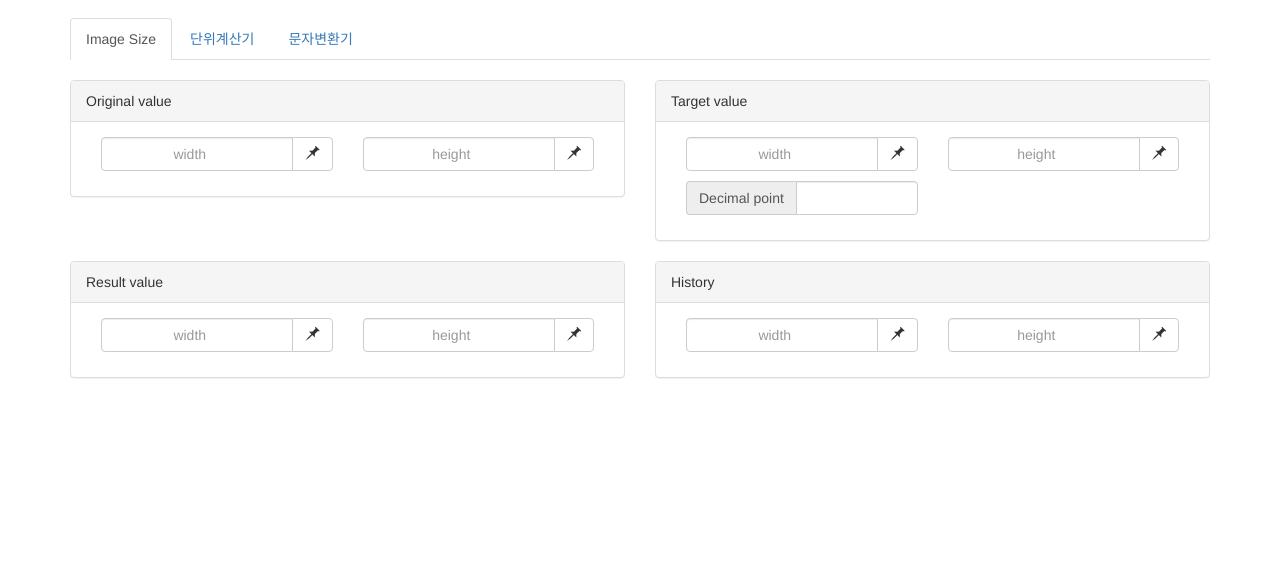
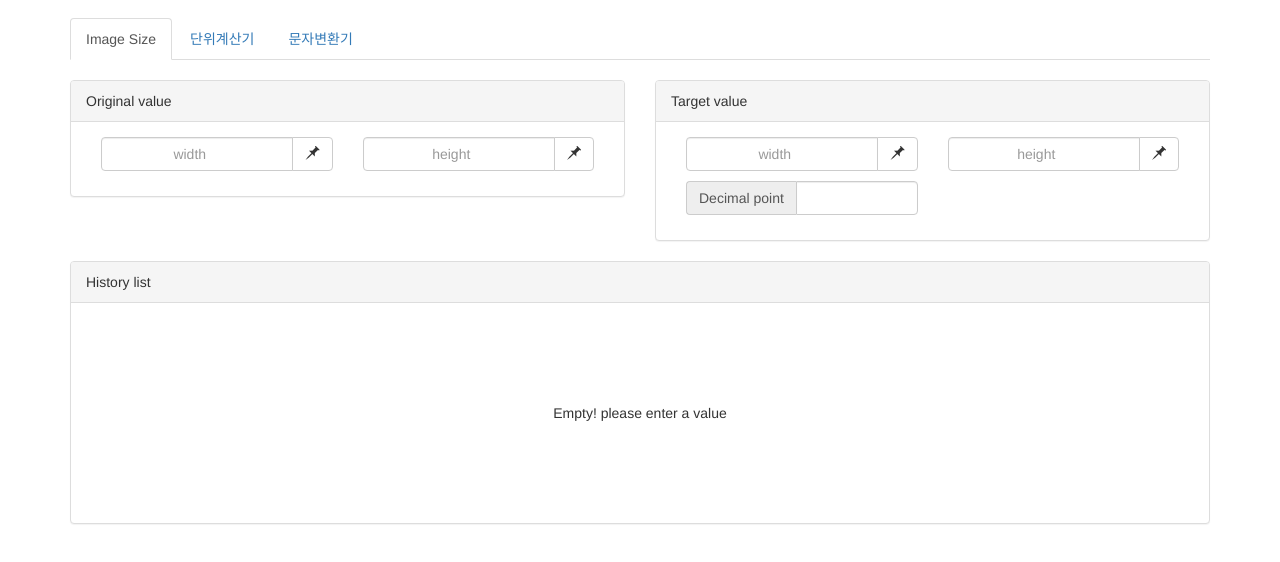
Before and after one commit to divlook/webCalc, a website: page index.html in a window 1280 px wide. Shown: the part 102-664 px from the top of the page. Drawn offline with nearby package versions, Linux system fonts and the light colour scheme.

Commit message:
index update

```diff
--- a/index.html
+++ b/index.html
@@ -18,6 +18,9 @@
 
     <!-- Bootstrap -->
     <script src="https://maxcdn.bootstrapcdn.com/bootstrap/3.3.7/js/bootstrap.min.js" integrity="sha384-Tc5IQib027qvyjSMfHjOMaLkfuWVxZxUPnCJA7l2mCWNIpG9mGCD8wGNIcPD7Txa" crossorigin="anonymous"></script>
+
+    <!-- Handlebars -->
+    <script src="node_modules/handlebars/dist/handlebars.min.js"></script>
 
     <!-- default -->
     <link rel="stylesheet" href="css/default.css">
@@ -111,63 +114,36 @@
                             </div>
                         </div>
 
-                        <div class="col-lg-6">
+                        <div id="ImageSize_history" class="col-lg-12">
                             <div class="panel panel-default">
-                                <div class="panel-heading">Result value</div>
-                                <div class="panel-body">
-                                    <div class="col-xs-6 col-lg-6">
-                                        <div class="input-group">
-                                            <input type="number" class="form-control" name="originalWidth" placeholder="width">
-                                            <div class="input-group-btn">
-                                                <button class="btn btn-default" type="button" data-toggle="buttons">
-                                                    <input type="checkbox" autocomplete="off" hidden name="originalWidthCheck">
-                                                    <span class="glyphicon glyphicon-pushpin" aria-hidden="true"></span>
-                                                </button>
-                                            </div>
-                                        </div>
-                                    </div>
-                                    <div class="col-xs-6 col-lg-6">
-                                        <div class="input-group">
-                                            <input type="number" class="form-control" name="originalHeight" placeholder="height">
-                                            <div class="input-group-btn">
-                                                <button class="btn btn-default" type="button" data-toggle="buttons">
-                                                    <input type="checkbox" autocomplete="off" hidden name="originalHeightCheck">
-                                                    <span class="glyphicon glyphicon-pushpin" aria-hidden="true"></span>
-                                                </button>
-                                            </div>
-                                        </div>
-                                    </div>
-                                </div>
-                            </div>
-                        </div>
-
-                        <div class="col-lg-6">
-                            <div class="panel panel-default">
-                                <div class="panel-heading">History</div>
-                                <div class="panel-body">
-                                    <div class="col-xs-6 col-lg-6">
-                                        <div class="input-group">
-                                            <input type="number" class="form-control" name="originalWidth" placeholder="width">
-                                            <div class="input-group-btn">
-                                                <button class="btn btn-default" type="button" data-toggle="buttons">
-                                                    <input type="checkbox" autocomplete="off" hidden name="originalWidthCheck">
-                                                    <span class="glyphicon glyphicon-pushpin" aria-hidden="true"></span>
-                                                </button>
-                                            </div>
-                                        </div>
-                                    </div>
-                                    <div class="col-xs-6 col-lg-6">
-                                        <div class="input-group">
-                                            <input type="number" class="form-control" name="originalHeight" placeholder="height">
-                                            <div class="input-group-btn">
-                                                <button class="btn btn-default" type="button" data-toggle="buttons">
-                                                    <input type="checkbox" autocomplete="off" hidden name="originalHeightCheck">
-                                                    <span class="glyphicon glyphicon-pushpin" aria-hidden="true"></span>
-                                                </button>
-                                            </div>
-                                        </div>
-                                    </div>
-                                </div>
+                                <div class="panel-heading">History list</div>
+                                <div class="emptyList">Empty! please enter a value</div>
+                                <table class="table table-bordered table-hover hidden">
+                                    <thead>
+                                        <tr>
+                                            <th>No</th>
+                                            <th>Original width</th>
+                                            <th>Original height</th>
+                                            <th>Target width</th>
+                                            <th>Target height</th>
+                                            <th>Decimal point</th>
+                                        </tr>
+                                    </thead>
+                                    <tbody>
+                                        <script id="ImageSize_historyList" type="text/x-handlebars-template">
+                                            {{#historyList}}
+                                            <tr class="success">
+                                                <th>{{no}}</th>
+                                                <td class="originalWidth">{{originalWidth}}</td>
+                                                <td class="originalHeight">{{originalHeight}}</td>
+                                                <td class="targetWidth">{{targetWidth}}</td>
+                                                <td class="targetHeight">{{targetHeight}}</td>
+                                                <td class="decimalPoint">{{decimalPoint}}</td>
+                                            </tr>
+                                            {{/historyList}}
+                                        </script>
+                                    </tbody>
+                                </table>
                             </div>
                         </div>
 
```
